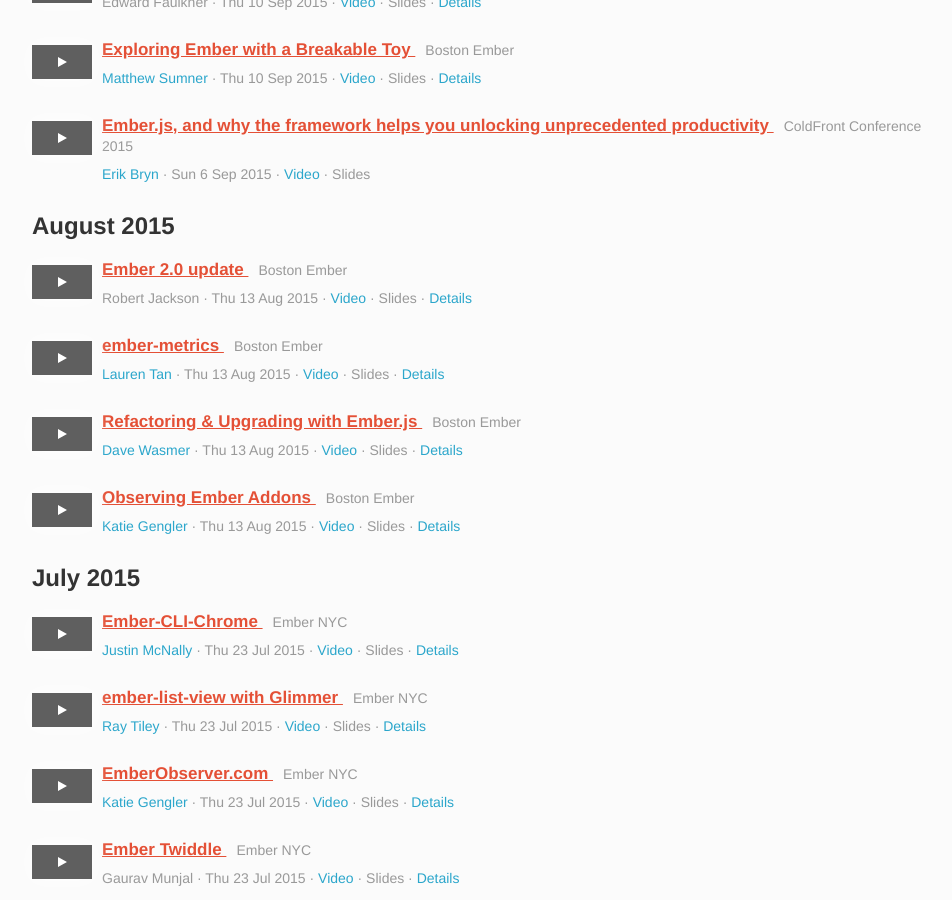
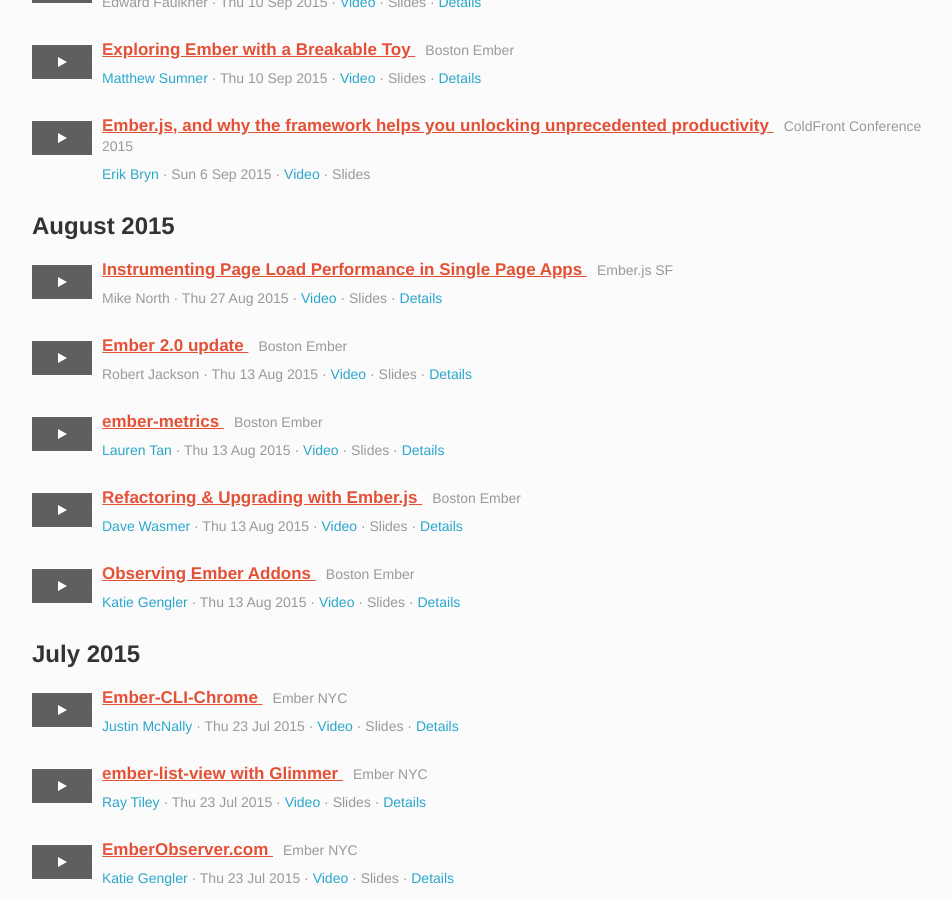
Before and after one commit to emberwatch/emberwatch, a Jekyll site: the page built from index.html, in a window 1280 px wide and 900 px high, scrolled down 580 px, cut to the strip 0-900 px from the top of the window. Shown: the whole strip, without its empty margins (148-1100 px from the left). Built offline with Jekyll 4.4.1, drawn with Linux system fonts in a browser that asks for light colours; Markdown is read by kramdown in place of the engine named in the settings; comment, search, counter and statistics services are not loaded; grey boxes are pictures that could not be loaded.

Commit message:
[Add Talk] Instrumenting Page Load Performance in SPA - Mike North

```diff
--- a/_data/talks.yml
+++ b/_data/talks.yml
@@ -51,6 +51,14 @@
   videos:
   - https://www.youtube.com/watch?v=DIOrWkuCq6k
   event_id: 25
+- title: 'Instrumenting Page Load Performance in Single Page Apps'
+  date: '2015-08-27'
+  author_ids:
+  - 241
+  videos:
+  - https://www.youtube.com/watch?v=Nbcnnjf89M4
+  url: http://www.meetup.com/Ember-SF/events/223448055/
+  event_id: 6
 - title: 'Observing Ember Addons'
   date: '2015-08-13'
   author_ids:
```
